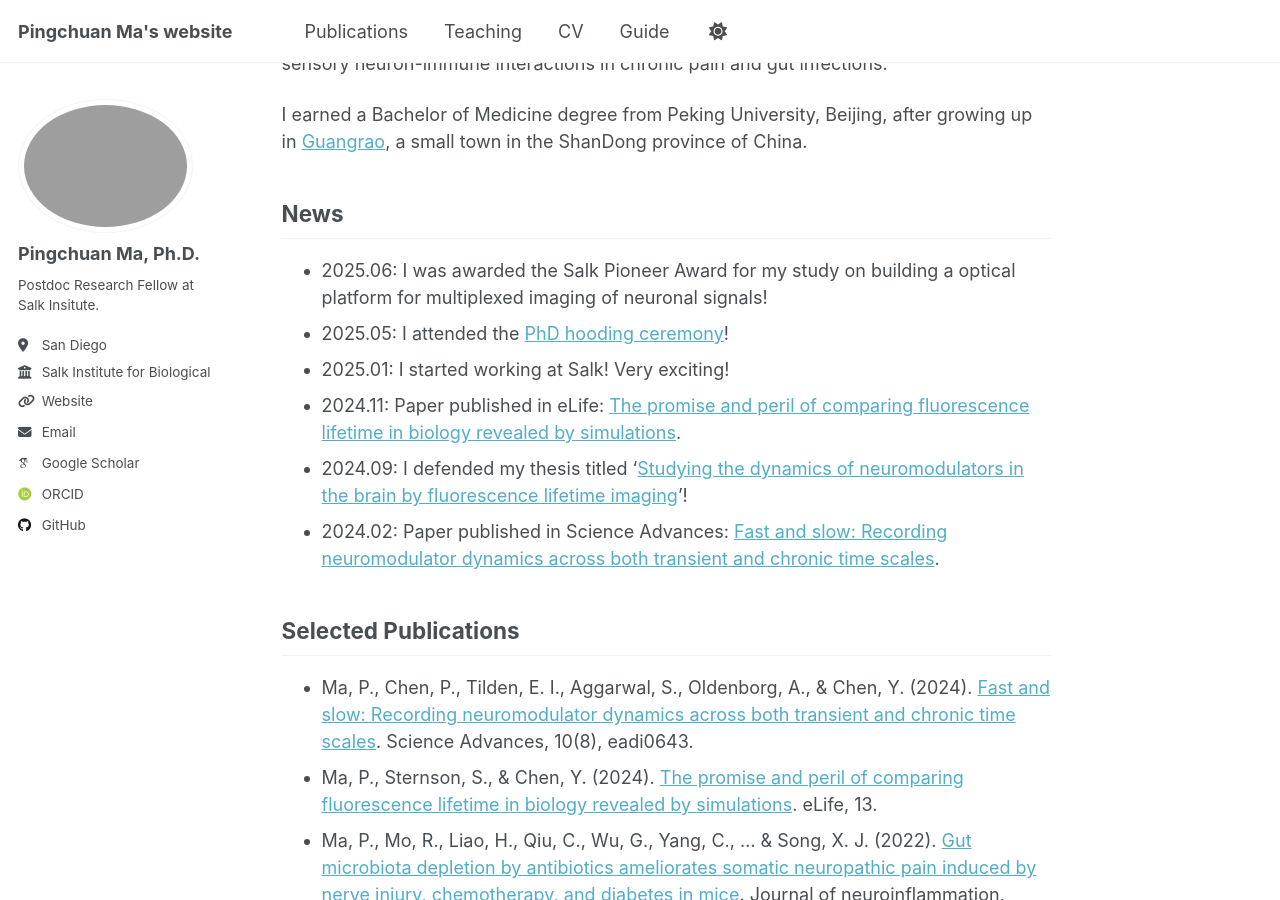
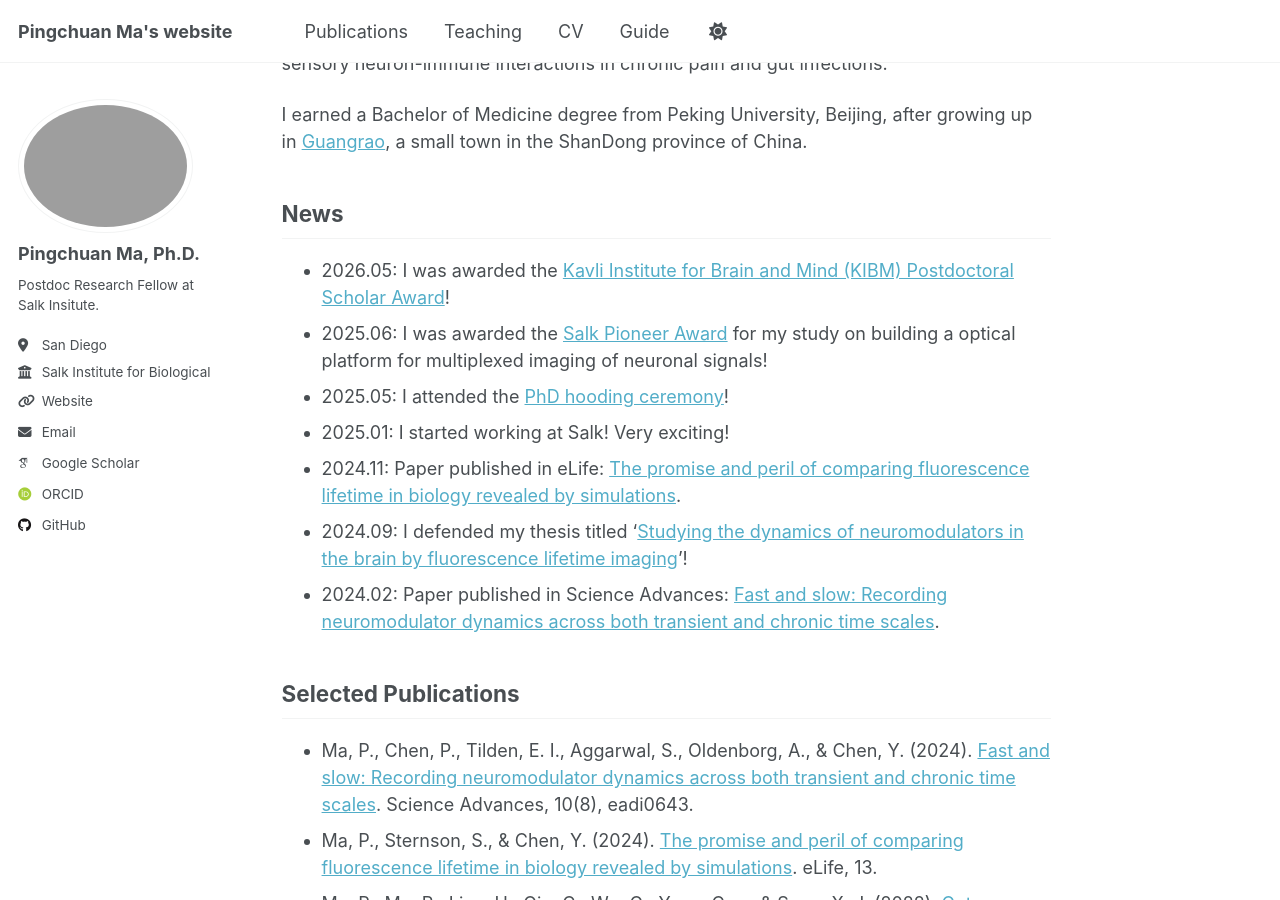
Before and after one commit to pcmaaaaa/pcmaaaaa.github.io, a Jekyll site: the page built from _pages/about.md, in a window 1280 px wide and 900 px high, scrolled down 566 px. Built offline with Jekyll 4.4.1, drawn with Linux system fonts in a browser that asks for light colours; some web fonts are replaced; a script that is not in the unit is left out.

Commit message:
Update about.md

```diff
--- a/_pages/about.md
+++ b/_pages/about.md
@@ -19,7 +19,8 @@ I earned a Bachelor of Medicine degree from Peking University, Beijing, after gr
 
 News
 ------
-- 2025.06: I was awarded the Salk Pioneer Award for my study on building a optical platform for multiplexed imaging of neuronal signals!
+- 2026.05: I was awarded the [Kavli Institute for Brain and Mind (KIBM) Postdoctoral Scholar Award](https://biology.ucsd.edu/about/news/2026/article-062326a.html)!
+- 2025.06: I was awarded the [Salk Pioneer Award](https://salkland.salk.edu/Interact/Pages/Content/Document.aspx?id=8218) for my study on building a optical platform for multiplexed imaging of neuronal signals!
 - 2025.05: I attended the [PhD hooding ceremony](https://sites.wustl.edu/yaochenlab/congratulations-pingchuan/)!
 - 2025.01: I started working at Salk! Very exciting!
 - 2024.11: Paper published in eLife: [The promise and peril of comparing fluorescence lifetime in biology revealed by simulations](https://elifesciences.org/reviewed-preprints/101559v1).
```
